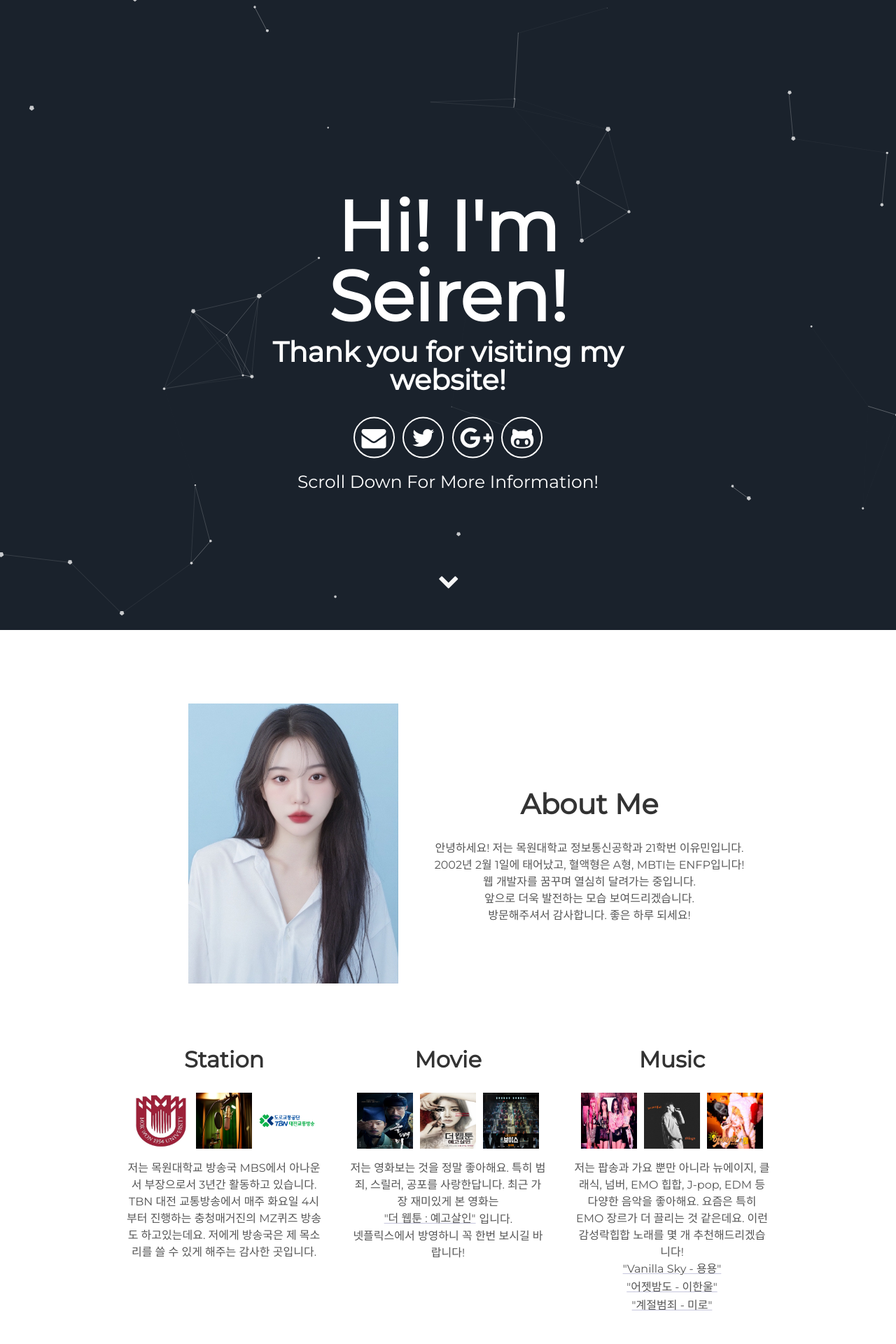
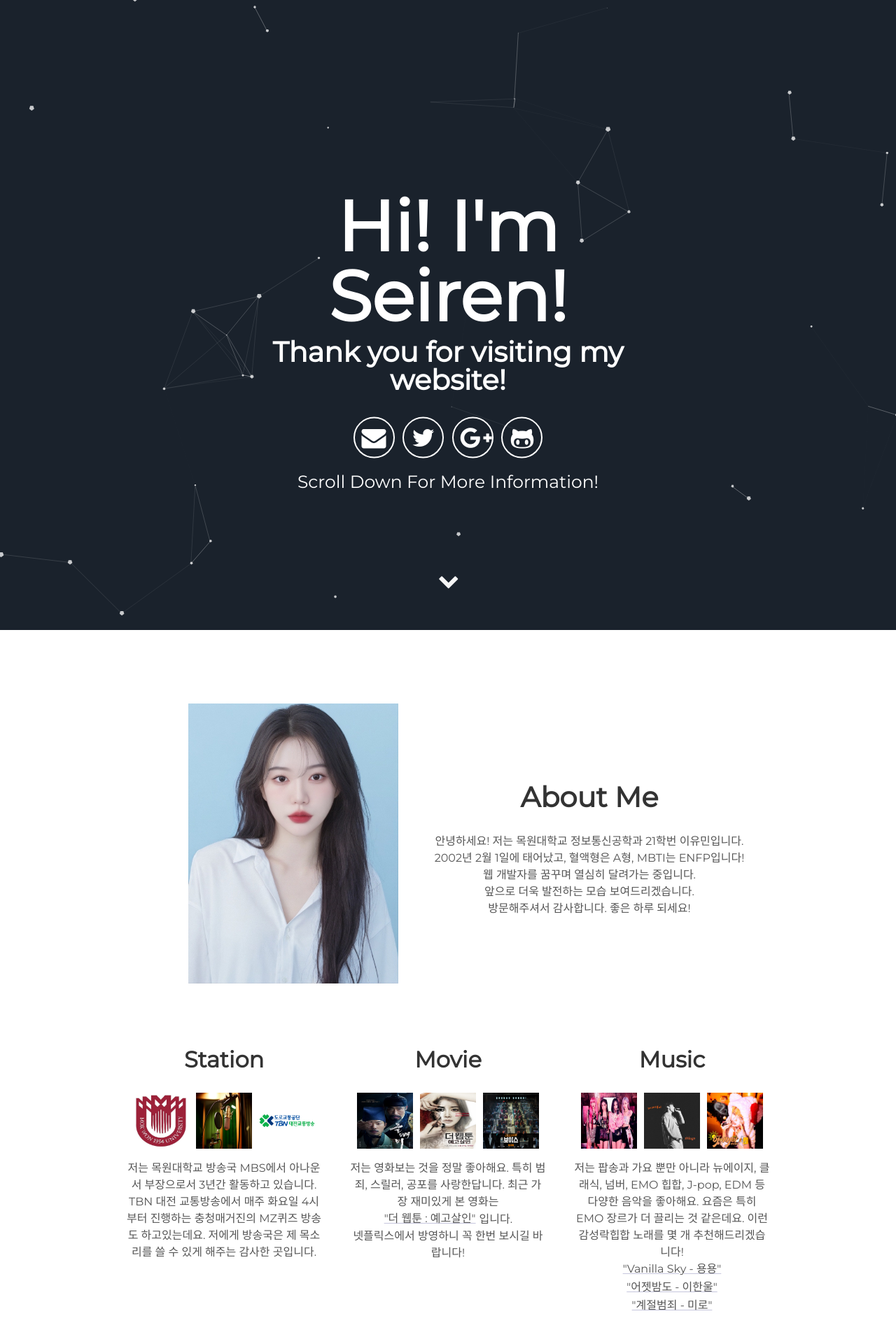
Before and after one commit to bySeiren02/Seiren.github.io, a Jekyll site: the page built from index.html, in a window 1280 px wide. Shown: the top 1920 px of the page at 70% size. Built offline with Jekyll 4.4.1, drawn with Linux system fonts in a browser that asks for light colours.

Commit message:
about me 수정

```diff
--- a/_includes/about.html
+++ b/_includes/about.html
@@ -78,6 +78,7 @@
 
   @media only screen and (max-width: 549px) {
     .container {
+      padding-top: 40px;
       flex-direction: column;
       align-items: center;
     }
@@ -119,7 +120,7 @@
     text-align: center;
     padding-left: 20px;
     padding-bottom: 30px;
-    padding-top: -20px;
+    margin-top: -20px;
   }
 
   @media only screen and (max-width: 549px) {
```
